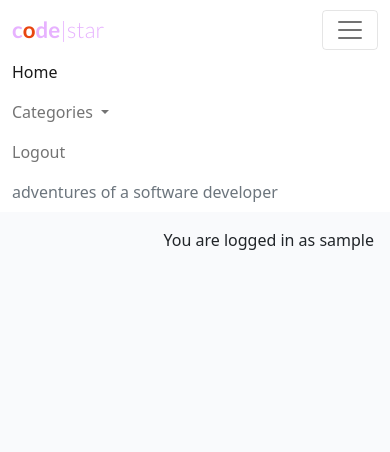
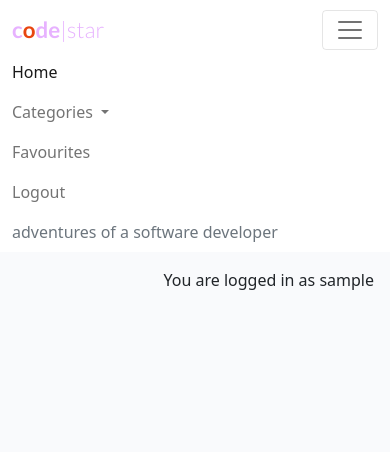
Before and after one commit to MariaHochstoeger/el-madre, a Django app: page / in a window 390 px wide, after a click that opens the changed part. Shown: the top 452 px of the page. Run offline with Django 4.2, Linux system fonts and the light colour scheme; the visitor is signed in with stand-in values (Sample User, id 1); data that the repository does not hold is empty.

Commit message:
Add Favourites functionality such as models, views and urls

```diff
--- a/blog/models.py
+++ b/blog/models.py
@@ -27,8 +27,10 @@ class Post(models.Model):
     content = models.TextField()
     created_on = models.DateTimeField(auto_now_add=True)
     status = models.IntegerField(choices=STATUS, default=0)
+    # add a favourites field which will hold the IDs of all Users which favourited this post
+    favourites = models.ManyToManyField(User, related_name='favourite', default=None, blank=True)
     updated_on = models.DateTimeField(auto_now=True)
-    # make categories impossible to delete, set default category to Miscellaneous (1)
+    # make categories almost impossible to delete, set default category to Miscellaneous (1)
     category = models.ForeignKey(Category, on_delete=models.PROTECT, default=1) # related_name?
 
     # Metadata within the model
--- a/blog/templates/blog/post_detail.html
+++ b/blog/templates/blog/post_detail.html
@@ -10,6 +10,8 @@
                 <h1 class="post-title">{{ post.title }}</h1>
                 <!-- Post author goes before the | the post's created date goes after -->
                 <p class="post-subtitle">{{ post.author }} | {{ post.created_on }}</p>
+                <!-- Add to Favourites button -->
+                <a href="{% url 'favourite_add' post.id %}" class="btn btn-outline-primary">Add to Favourites</a>
             </div>
             <div class="d-none d-md-block col-md-6 masthead-image">
                 {% if "placeholder" in post.featured_image.url %}
--- a/blog/urls.py
+++ b/blog/urls.py
@@ -4,10 +4,12 @@ from . import views # import views file
 
 urlpatterns = [
      path('', views.PostList.as_view(), name='home'), # blank space '' signifies home page
+     path('favourites/', views.favourite_list, name='favourite_list'),
      path('<slug:slug>/', views.post_detail, name='post_detail'),
      path('<slug:slug>/edit_comment/<int:comment_id>',
          views.comment_edit, name='comment_edit'),
      path('<slug:slug>/delete_comment/<int:comment_id>',
          views.comment_delete, name='comment_delete'),
      path('category/<category>/', views.CatListView.as_view(), name='category'),
+     path('fav/<int:id>/', views.favourite_add, name='favourite_add'),
 ]
--- a/blog/views.py
+++ b/blog/views.py
@@ -141,3 +141,17 @@ def category_list(request):
         "category_list": category_list,
     }
     return context
+
+
+def favourite_add(request, id):
+    post = get_object_or_404(Post, id=id)
+    if post.favourites.filter(id=request.user.id).exists():
+        post.favourites.remove(request.user)
+    else:
+        post.favourites.add(request.user)
+    return HttpResponseRedirect(request.META['HTTP_REFERER'])
+
+
+def favourite_list(request):
+    new = Post.objects.filter(favourites=request.user)
+    return render(request, 'blog/favourites.html', {'new': new})
--- a/elmadre/settings.py
+++ b/elmadre/settings.py
@@ -31,7 +31,7 @@ TEMPLATES_DIR = os.path.join(BASE_DIR, 'templates')
 SECRET_KEY = os.environ.get("SECRET_KEY")
 
 # SECURITY WARNING: don't run with debug turned on in production!
-DEBUG = False
+DEBUG = True
 
 ALLOWED_HOSTS = ['8000-mariahochstoege-elmadre-2ehblpit216.ws-eu107.gitpod.io','.herokuapp.com']
 
--- a/templates/base.html
+++ b/templates/base.html
@@ -5,6 +5,7 @@
 {% url 'account_signup' as signup_url %}
 {% url 'account_logout' as logout_url %}
 {% url 'category' as category_url %}
+{% url 'favourite_list' as favourite_url %}
 
 <!DOCTYPE html>
 <html class="h-100" lang="en">
@@ -60,6 +61,10 @@
                             </a>
                             {% endfor %}
                         </div>
+                    </li>
+                    <li class="nav-item">
+                        <a class="nav-link {% if request.path == favourite_url %}active" aria-current="page{% endif %}"
+                            href="{% url 'favourite_list' %}">Favourites</a>
                     </li>
                     <li class="nav-item">
                         <a class="nav-link {% if request.path == logout_url %}active" aria-current="page{% endif %}"
```
Also changed, not shown: blog/templates/blog/favourites.html (added, +39 -0 lines), blog/migrations/0007_post_favourites.py (added).
